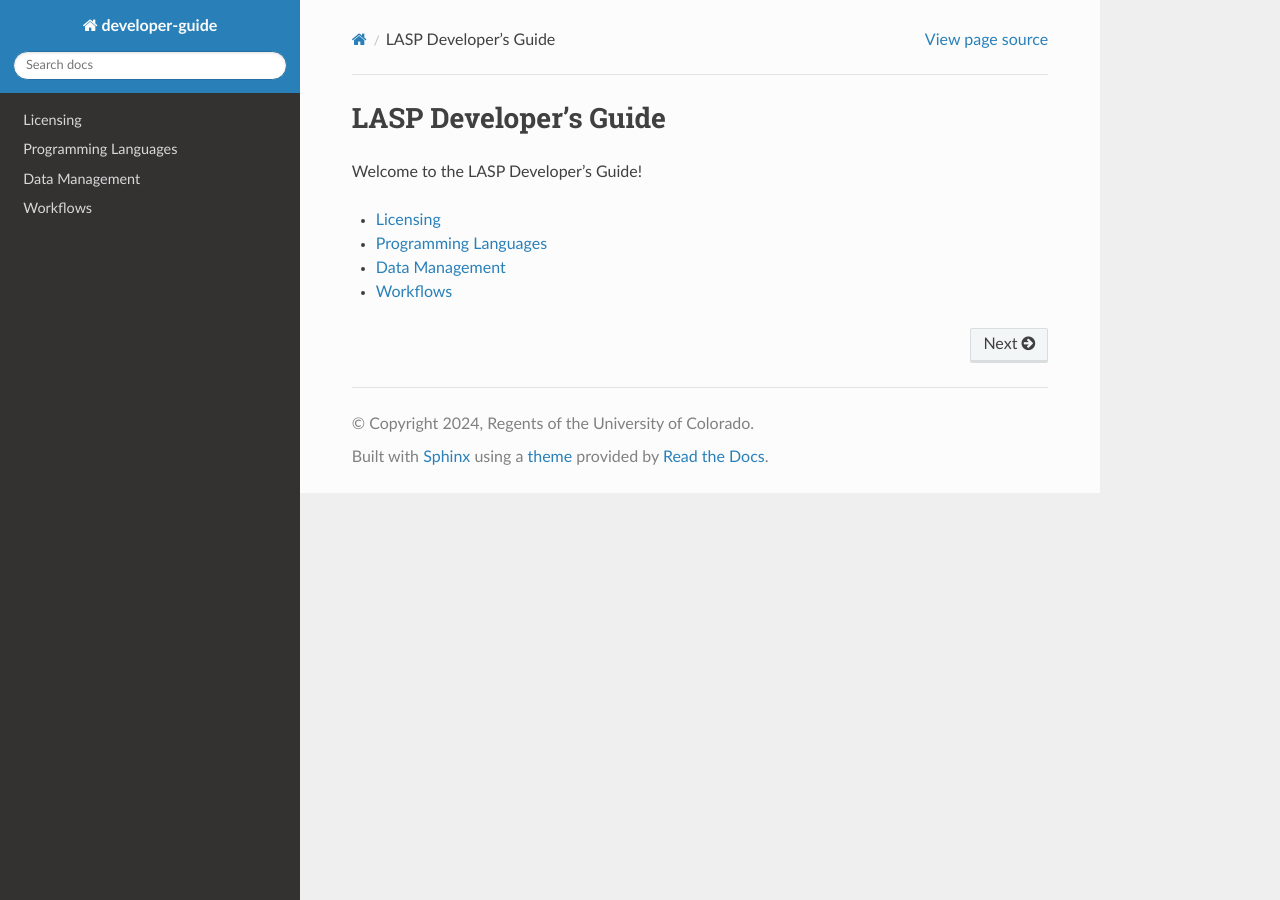
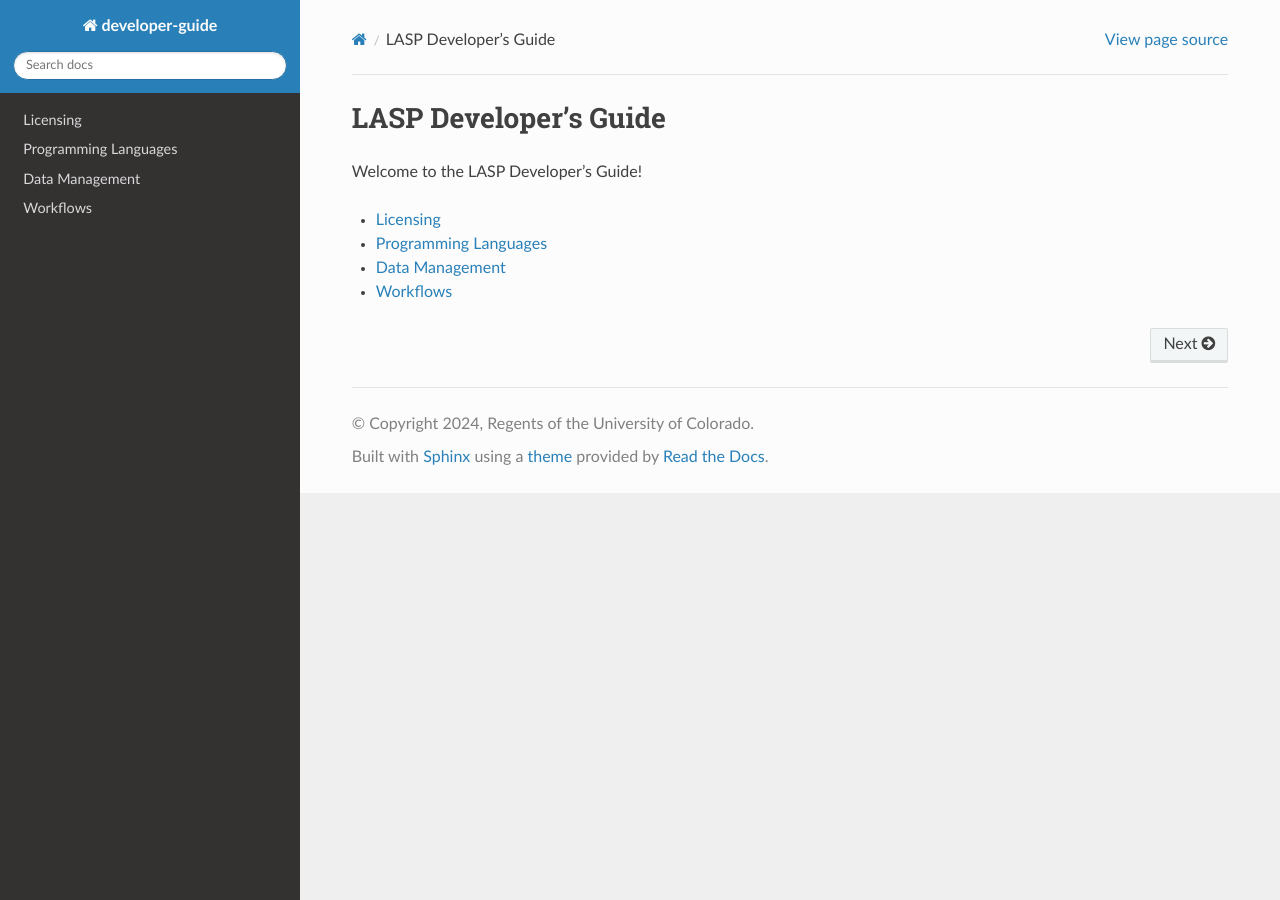
Before and after one commit to lasp/developer-guide, a Sphinx documentation site: the page built from docs/source/index.rst, in a window 1280 px wide. Built offline with Sphinx 7.4.7 and the Read the Docs theme 2.0.0, drawn with Linux system fonts in a browser that asks for light colours; pages that are not in the unit, such as notebooks, are missing from menus.

Commit message:
Now using no max-width on sphinx_rtd_theme (#34)

```diff
--- /dev/null
+++ b/docs/source/_static/css/custom.css
@@ -0,0 +1,10 @@
+/* Increase the width of the content area */
+.wy-nav-content {
+    max-width: none;
+}
+
+/* Center the content */
+.wy-nav-content {
+    margin-left: auto;
+    margin-right: auto;
+}
--- a/docs/source/conf.py
+++ b/docs/source/conf.py
@@ -35,3 +35,8 @@ source_suffix = {
 
 html_theme = 'sphinx_rtd_theme'
 html_static_path = ['_static']
+
+
+# Add the custom CSS file to the list of stylesheets
+def setup(app):
+    app.add_css_file('css/custom.css')
```
